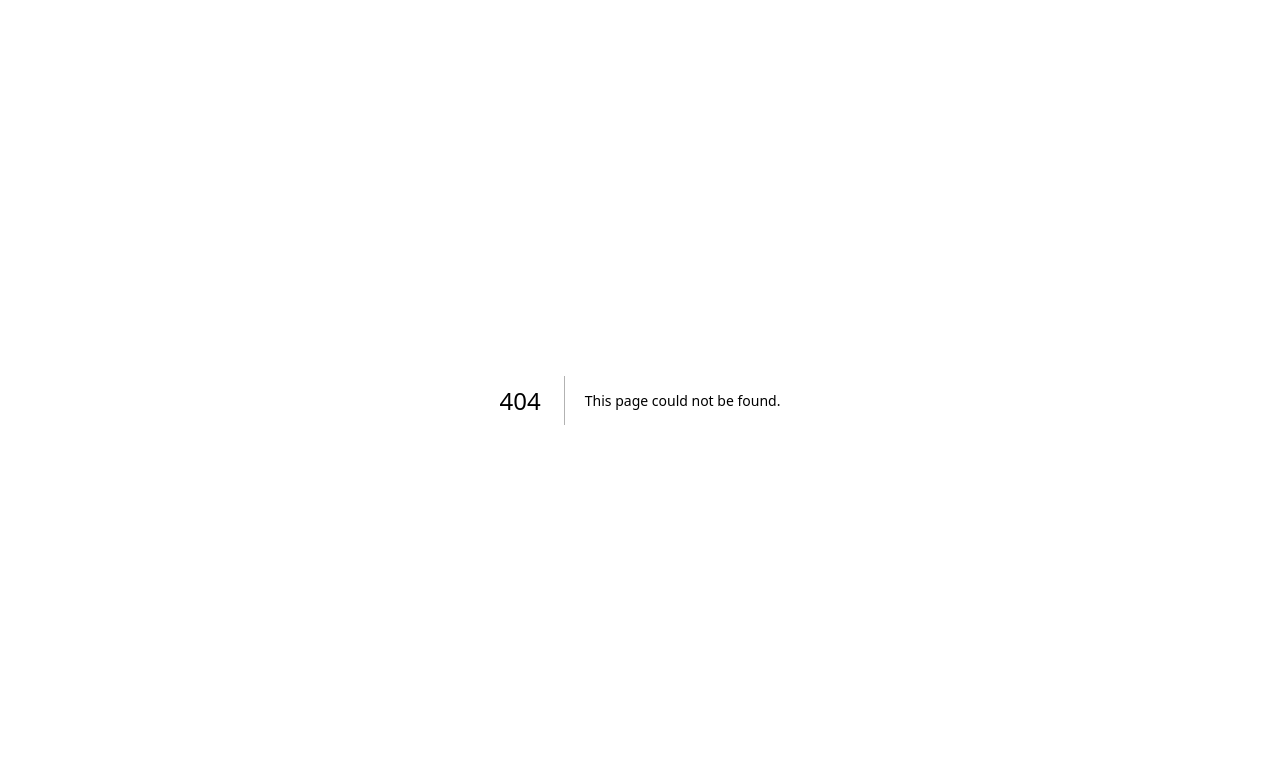
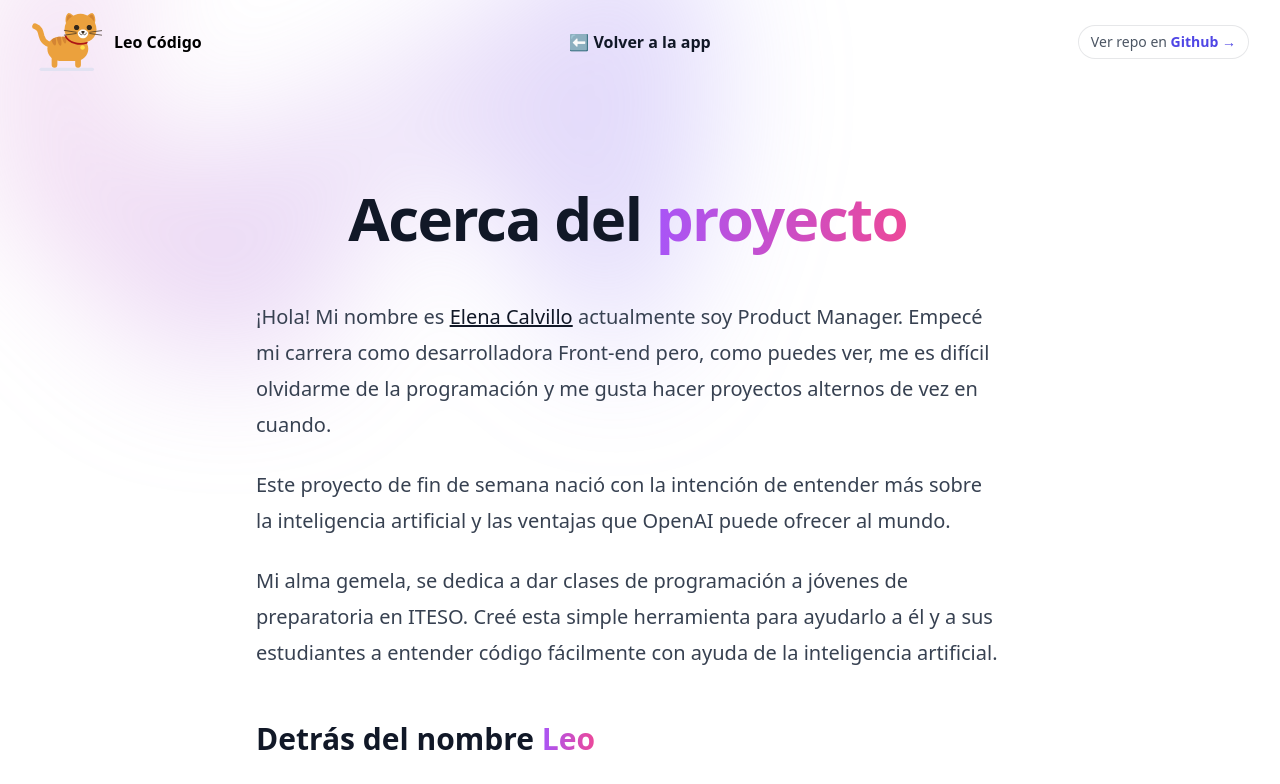
Before and after one commit to elenacalvillo/Leo-Codigo-AI, a Next.js app: page /about in a window 1280 px wide. Before the commit this address had no page. Shown: the top 784 px of the page. Built offline with nearby package versions, Linux system fonts and the light colour scheme; what tailwind-highlightjs would draw is missing.

Commit message:
New about page and redesigned home page

```diff
--- /dev/null
+++ b/pages/about.js
@@ -0,0 +1,158 @@
+import Head from "next/head";
+import Image from 'next/image'
+import { useState, useEffect } from 'react';
+import { Dialog } from '@headlessui/react'
+import { Bars3Icon, XMarkIcon } from '@heroicons/react/24/outline'
+
+const navigation = [
+  { name: '⬅ Volver a la app', href: '/' },
+]
+
+export default function About() {
+
+  return (
+    <div>
+      <Head>
+        <title>Leo Código | Entiende código con Inteligencia Artificial</title>
+        <link rel="icon" href="/favicon.ico" />
+      </Head>
+
+      <main>
+        <div className="isolate bg-white">
+          <div className="absolute inset-x-0 top-[-10rem] -z-10 transform-gpu overflow-hidden blur-3xl sm:top-[-20rem]">
+            <svg
+              className="relative left-[calc(50%-11rem)] -z-10 h-[21.1875rem] max-w-none -translate-x-1/2 rotate-[30deg] sm:left-[calc(50%-30rem)] sm:h-[42.375rem]"
+              viewBox="0 0 1155 678"
+              fill="none"
+              xmlns="http://www.w3.org/2000/svg"
+            >
+              <path
+                fill="url(#45de2b6b-92d5-4d68-a6a0-9b9b2abad533)"
+                fillOpacity=".3"
+                d="M317.219 518.975L203.852 678 0 438.341l317.219 80.634 204.172-286.402c1.307 132.337 45.083 346.658 209.733 145.248C936.936 126.058 882.053-94.234 1031.02 41.331c119.18 108.451 130.68 295.337 121.53 375.223L855 299l21.173 362.054-558.954-142.079z"
+              />
+              <defs>
+                <linearGradient
+                  id="45de2b6b-92d5-4d68-a6a0-9b9b2abad533"
+                  x1="1155.49"
+                  x2="-78.208"
+                  y1=".177"
+                  y2="474.645"
+                  gradientUnits="userSpaceOnUse"
+                >
+                  <stop stopColor="#9089FC" />
+                  <stop offset={1} stopColor="#FF80B5" />
+                </linearGradient>
+              </defs>
+            </svg>
+          </div>
+          <div className="px-6 pt-6 lg:px-8">
+            <div>
+              <nav
+                className="flex h-9 items-center justify-between"
+                aria-label="Global"
+              >
+                <div className="flex lg:min-w-0 lg:flex-1" aria-label="Global">
+                  <a
+                    href="#"
+                    className="-m-1.5 p-1.5 flex items-center justify-between"
+                  >
+                    <Image
+                      src="/leo.svg"
+                      alt="Leo Pawie Walking"
+                      width={70}
+                      height={50}
+                    />
+                    <span className="font-bold p-3">Leo Código</span>
+                  </a>
+                </div>
+
+                <div className="flex justify-center gap-x-12">
+                  {navigation.map((item) => (
+                    <a
+                      key={item.name}
+                      href={item.href}
+                      className="font-semibold text-gray-900 hover:text-gray-900"
+                    >
+                      {item.name}
+                    </a>
+                  ))}
+                </div>
+                <div className="lg:flex lg:min-w-0 lg:flex-1 lg:justify-end">
+                  <div className="relative rounded-full py-1 px-3 text-sm leading-6 ring-1 ring-gray-900/10 hover:ring-gray-900/20">
+                    <span className="text-gray-600">
+                      Ver repo en{" "}
+                      <a href="https://github.com/elenacalvillo/Leo-Codigo-AI" className="font-semibold text-indigo-600">
+                        <span className="absolute inset-0" aria-hidden="true" />
+                        Github <span aria-hidden="true">&rarr;</span>
+                      </a>
+                    </span>
+                  </div>
+                </div>
+              </nav>
+            </div>
+          </div>
+
+          <main>
+            <div className="relative px-6 lg:px-8">
+              <div className="mx-auto max-w-3xl pt-20 pb-32 sm:pt-32 sm:pb-40">
+                <div>
+                  <div>
+                    <article class="prose lg:prose-xl">
+                      <h1 className="font-bold tracking-tight sm:text-center sm:text-6xl">
+                        Acerca del <span className="font-extrabold text-transparent bg-clip-text bg-gradient-to-r from-purple-500 to-pink-500">proyecto</span>
+                      </h1>
+                      <p>¡Hola! Mi nombre es <a href="https://elenacalvillo.com">Elena Calvillo</a> actualmente soy Product Manager. Empecé mi carrera como desarrolladora Front-end pero, como puedes ver, me es difícil olvidarme de la programación y me gusta hacer proyectos alternos de vez en cuando.</p>
+                      <p>Este proyecto de fin de semana nació con la intención de entender más sobre la inteligencia artificial y las ventajas que OpenAI puede ofrecer al mundo.</p>
+                      <p>Mi alma gemela, se dedica a dar clases de programación a jóvenes de preparatoria en ITESO. Creé esta simple herramienta para ayudarlo a él y a sus estudiantes a entender código fácilmente con ayuda de la inteligencia artificial.</p>
+                      <h3>Detrás del nombre <span className="font-extrabold text-transparent bg-clip-text bg-gradient-to-r from-purple-500 to-pink-500">Leo</span></h3>
+                      <span className="flex justify-center not-prose">
+                        <Image
+                          src="/real-leo.png"
+                          alt="Leo Pawie Walking"
+                          width={250}
+                          height={250}
+                        />
+                      </span>
+                      <p>Leo es el nombre de mi gato naranja. Pensé que hacer un juego de palabras en español con su nombre sería divertido para los jóvenes y, además, ayudaría a describir tal cual lo que esta aplicación hace: leer código.</p>
+
+                    </article>
+
+                  </div>
+
+                  <div className="absolute inset-x-0 top-[calc(100%-13rem)] -z-10 transform-gpu overflow-hidden blur-3xl sm:top-[calc(100%-30rem)]">
+                    <svg
+                      className="relative left-[calc(50%+3rem)] h-[21.1875rem] max-w-none -translate-x-1/2 sm:left-[calc(50%+36rem)] sm:h-[42.375rem]"
+                      viewBox="0 0 1155 678"
+                      fill="none"
+                      xmlns="http://www.w3.org/2000/svg"
+                    >
+                      <path
+                        fill="url(#ecb5b0c9-546c-4772-8c71-4d3f06d544bc)"
+                        fillOpacity=".3"
+                        d="M317.219 518.975L203.852 678 0 438.341l317.219 80.634 204.172-286.402c1.307 132.337 45.083 346.658 209.733 145.248C936.936 126.058 882.053-94.234 1031.02 41.331c119.18 108.451 130.68 295.337 121.53 375.223L855 299l21.173 362.054-558.954-142.079z"
+                      />
+                      <defs>
+                        <linearGradient
+                          id="ecb5b0c9-546c-4772-8c71-4d3f06d544bc"
+                          x1="1155.49"
+                          x2="-78.208"
+                          y1=".177"
+                          y2="474.645"
+                          gradientUnits="userSpaceOnUse"
+                        >
+                          <stop stopColor="#9089FC" />
+                          <stop offset={1} stopColor="#FF80B5" />
+                        </linearGradient>
+                      </defs>
+                    </svg>
+                  </div>
+                </div>
+              </div>
+            </div>
+          </main>
+        </div>
+      </main>
+    </div>
+  );
+}
--- a/pages/index.js
+++ b/pages/index.js
@@ -5,8 +5,7 @@ import { Dialog } from '@headlessui/react'
 import { Bars3Icon, XMarkIcon } from '@heroicons/react/24/outline'
 
 const navigation = [
-  { name: 'Product', href: '#' },
-  { name: 'Features', href: '#' },
+  { name: 'About ⮕', href: '/about' },
 ]
 
 export default function Home() {
@@ -97,7 +96,7 @@ export default function Home() {
                   </a>
                 </div>
 
-                <div className="invisible hidden flex justify-center gap-x-12">
+                <div className="flex justify-center gap-x-12">
                   {navigation.map((item) => (
                     <a
                       key={item.name}
@@ -109,9 +108,9 @@ export default function Home() {
                   ))}
                 </div>
                 <div className="lg:flex lg:min-w-0 lg:flex-1 lg:justify-end">
-                  <div className="relative overflow-hidden rounded-full py-1.5 px-4 text-sm leading-6 ring-1 ring-gray-900/10 hover:ring-gray-900/20">
+                  <div className="relative rounded-full py-1 px-3 text-sm leading-6 ring-1 ring-gray-900/10 hover:ring-gray-900/20">
                     <span className="text-gray-600">
-                      Ver repositorio en{" "}
+                      Ver repo en{" "}
                       <a href="https://github.com/elenacalvillo/Leo-Codigo-AI" className="font-semibold text-indigo-600">
                         <span className="absolute inset-0" aria-hidden="true" />
                         Github <span aria-hidden="true">&rarr;</span>
@@ -138,10 +137,31 @@ export default function Home() {
                     <p className="mt-6 text-lg leading-8 text-gray-600 sm:text-center">
                       ¿No sabes qué hace esta función? Pregúntale a la IA:
                     </p>
-                    <div className="mt-8 flex gap-x-4 sm:justify-center"></div>
+                    <div className="relative w-full h-48 mt-5">
+                      <div class="absolute top-0 left-20 p-6 max-w-sm mx-auto bg-white rounded-xl shadow-lg flex items-center space-x-4">
+                        <div class="shrink-0">
+                          <svg xmlns="http://www.w3.org/2000/svg" fill="none" viewBox="0 0 24 24" strokeWidth={1.5} stroke="currentColor" className="w-6 h-6">
+                            <path strokeLinecap="round" strokeLinejoin="round" d="M15.75 6a3.75 3.75 0 11-7.5 0 3.75 3.75 0 017.5 0zM4.501 20.118a7.5 7.5 0 0114.998 0A17.933 17.933 0 0112 21.75c-2.676 0-5.216-.584-7.499-1.632z" />
+                          </svg>
+                        </div>
+                        <div>
+                          <div class="text-lg text-slate-600">¿Qué hace print('Hello, world!') ?</div>
+                        </div>
+                      </div>
+                      <div class="absolute bottom-0 right-20 p-6 max-w-sm mx-auto bg-white rounded-xl shadow-lg flex items-center space-x-4">
+                        <div class="shrink-0">
+                          <svg xmlns="http://www.w3.org/2000/svg" fill="none" viewBox="0 0 24 24" strokeWidth={1.5} stroke="currentColor" className="w-6 h-6">
+                            <path strokeLinecap="round" strokeLinejoin="round" d="M21 7.5l-2.25-1.313M21 7.5v2.25m0-2.25l-2.25 1.313M3 7.5l2.25-1.313M3 7.5l2.25 1.313M3 7.5v2.25m9 3l2.25-1.313M12 12.75l-2.25-1.313M12 12.75V15m0 6.75l2.25-1.313M12 21.75V19.5m0 2.25l-2.25-1.313m0-16.875L12 2.25l2.25 1.313M21 14.25v2.25l-2.25 1.313m-13.5 0L3 16.5v-2.25" />
+                          </svg>
+                        </div>
+                        <div>
+                          <p class="text-slate-600">La función print() muestra en pantalla el texto que se le pasa como argumento.</p>
+                        </div>
+                      </div>
+                    </div>
                   </div>
 
-                  <form id="codeBlock">
+                  <form id="codeBlock" className="pt-20">
                     <div class="w-full mb-4 border border-gray-200 rounded-lg bg-gray-50 dark:bg-gray-700 dark:border-gray-600 shadow-lg">
                       <div class="flex items-center justify-between px-3 py-2 border-b dark:border-gray-600">
                         <div class="flex flex-wrap items-center divide-gray-200 sm:divide-x dark:divide-gray-600">
```
Also changed, not shown: public/real-leo.png (added), public/vercel.svg (added).
